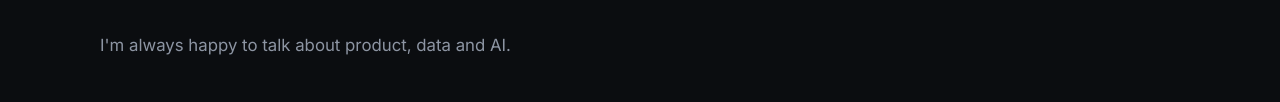
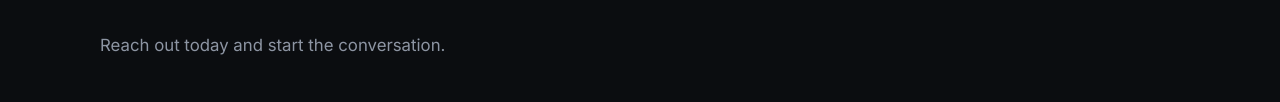
Before and after one commit to stochastic33/benlindsaynet, a plain HTML site: page index.html in a window 1280 px wide. Shown: the part 4338-4440 px from the top of the page. Drawn offline with Linux system fonts and the light colour scheme.

Commit message:
Update contact intro line
Co-Authored-By: Claude Opus 5.5 <noreply@anthropic.com>
Claude-Session: https://claude.ai/code/session_01MA5aSDM6vY6mxNAFuLHQVs

```diff
--- a/index.html
+++ b/index.html
@@ -185,7 +185,7 @@
       <div class="container contact">
         <p class="label reveal"><span class="num">05</span> / Contact</p>
         <h2 class="reveal">Let's build something together.</h2>
-        <p class="section-intro reveal">I'm always happy to talk about product, data and AI.</p>
+        <p class="section-intro reveal">Reach out today and start the conversation.</p>
         <div class="hero-actions reveal">
           <a class="btn btn-primary" href="mailto:ben@benlindsay.net">Email me <span class="arrow" aria-hidden="true">→</span></a>
           <a class="btn btn-ghost" href="https://www.linkedin.com/in/benjamin-lindsay/" target="_blank" rel="noopener">LinkedIn</a>
```
